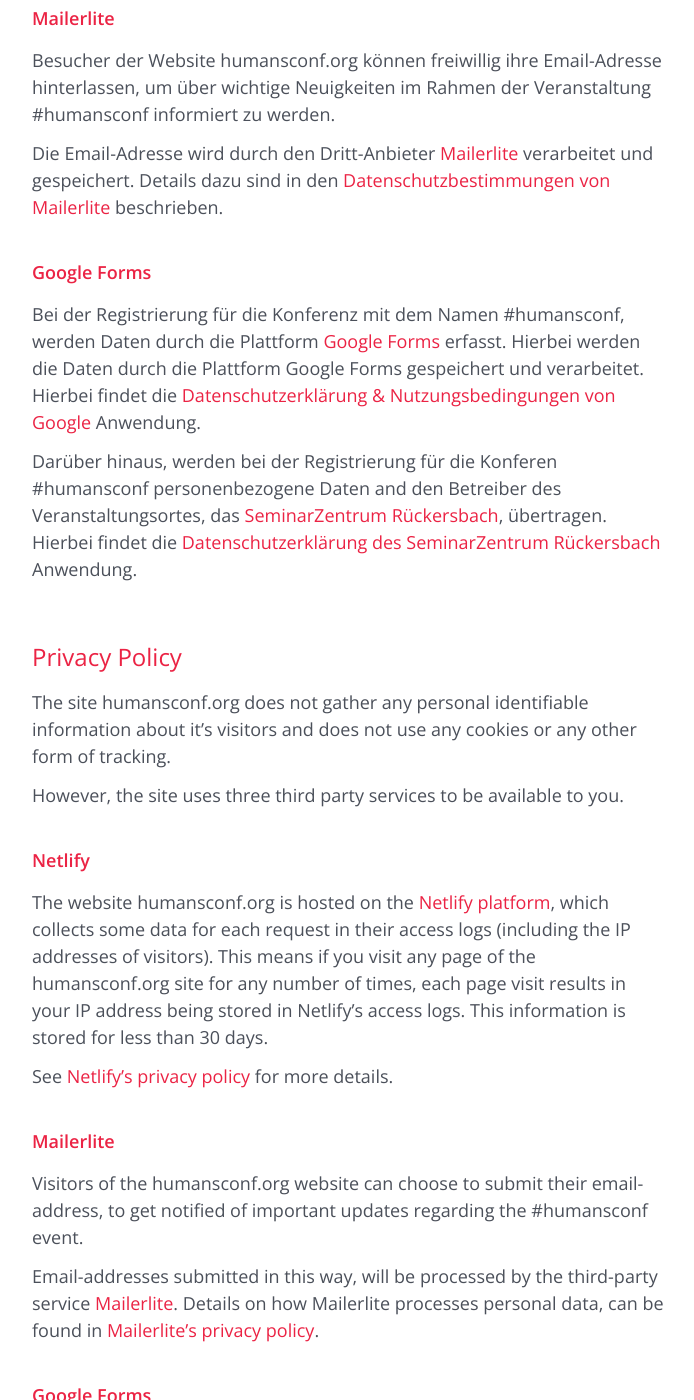
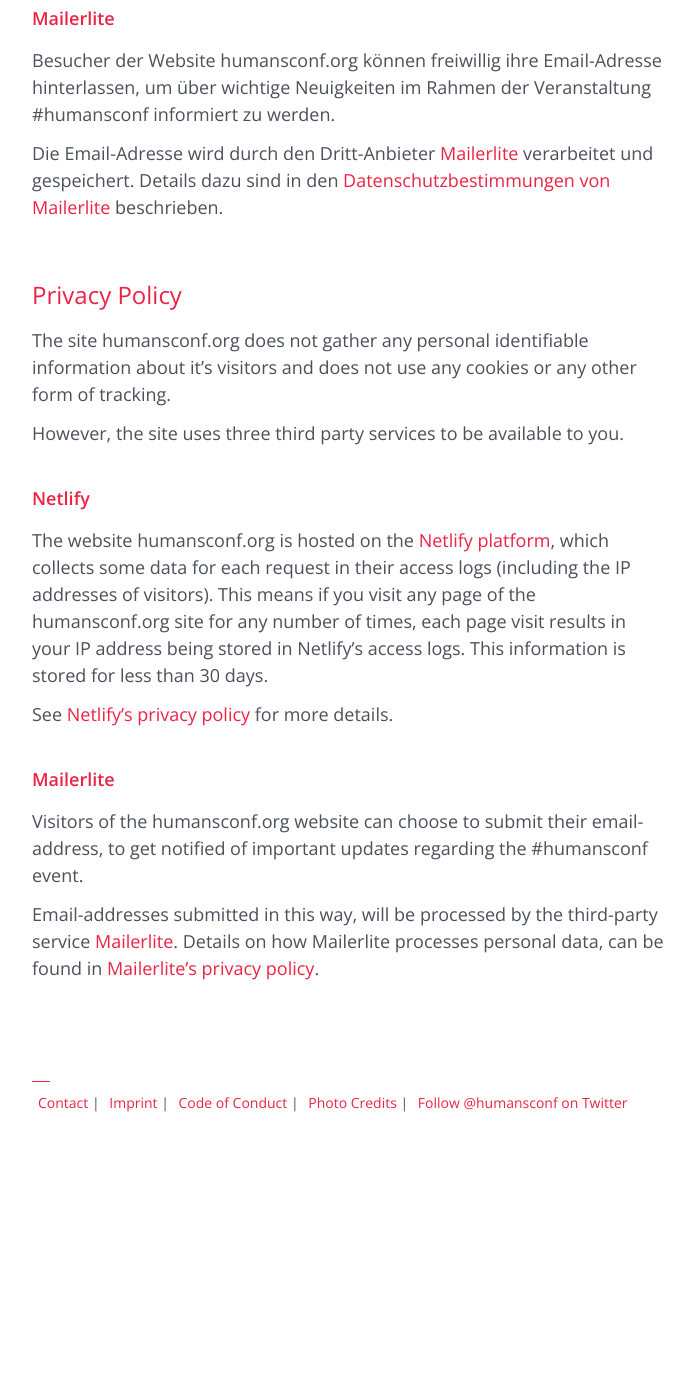
Before and after one commit to humansconf/humansconf.org, a Jekyll site: the page built from imprint.md, in a window 1280 px wide and 1400 px high, scrolled down 3189 px. Shown: the whole window, without its empty margins (291-985 px from the left). Built offline with Jekyll 4.4.1, drawn with Linux system fonts in a browser that asks for light colours; after the commit the page ends 4367 px from its top, so only the background shows below that; some of the changed text lies outside the part shown.

Commit message:
remove obsolete google forms mention from privacy policy

```diff
--- a/imprint.md
+++ b/imprint.md
@@ -55,18 +55,6 @@
 
 Die Email-Adresse wird durch den Dritt-Anbieter [Mailerlite][mailerlite] verarbeitet und gespeichert. Details dazu sind in den [Datenschutzbestimmungen von Mailerlite][mailerlite-gdpr] beschrieben.
 
-### Google Forms
-
-Bei der Registrierung für die Konferenz mit dem Namen #humansconf, werden Daten durch die Plattform [Google
-Forms](https://www.google.de/intl/de/forms/about/) erfasst. Hierbei werden die Daten durch die Plattform Google Forms
-gespeichert und verarbeitet. Hierbei findet die [Datenschutzerklärung &
-Nutzungsbedingungen von Google](https://policies.google.com/privacy) Anwendung.
-
-Darüber hinaus, werden bei der Registrierung für die Konferen #humansconf personenbezogene Daten and den
-Betreiber des Veranstaltungsortes, das [SeminarZentrum Rückersbach](https://www.natuerlich-tagen.de/), übertragen.
-Hierbei findet die [Datenschutzerklärung des SeminarZentrum Rückersbach](https://www.natuerlich-tagen.de/datenschutz/)
-Anwendung.
-
 
 <a name="english"></a>
 
@@ -88,12 +76,6 @@
 
 Email-addresses submitted in this way, will be processed by the third-party service [Mailerlite][mailerlite]. Details on how Mailerlite processes personal data, can be found in [Mailerlite's privacy policy][mailerlite-gdpr].
 
-### Google Forms
-
-If you register for the conference #humansconf, the data that you provide during registration will be processed via the service [Google Forms](https://www.google.de/intl/de/forms/about/). See the [privacy policy of Google](https://policies.google.com/privacy) for details on how Google processes personal identifiable information.
-
-Furthermore, when registering for #humansconf, personal identifiable data that you shared with us during the registration, will be sent to and processed by the venue of the conference, which is [SeminarZentrum Rückersbach](https://www.natuerlich-tagen.de). See the [privacy policy of SeminarZentrum Rückersbach](https://www.natuerlich-tagen.de/datenschutz/) on how they process your date.
-
 
 [mailerlite]: https://www.mailerlite.com/
 [mailerlite-gdpr]: https://www.mailerlite.com/gdpr-compliance
```
